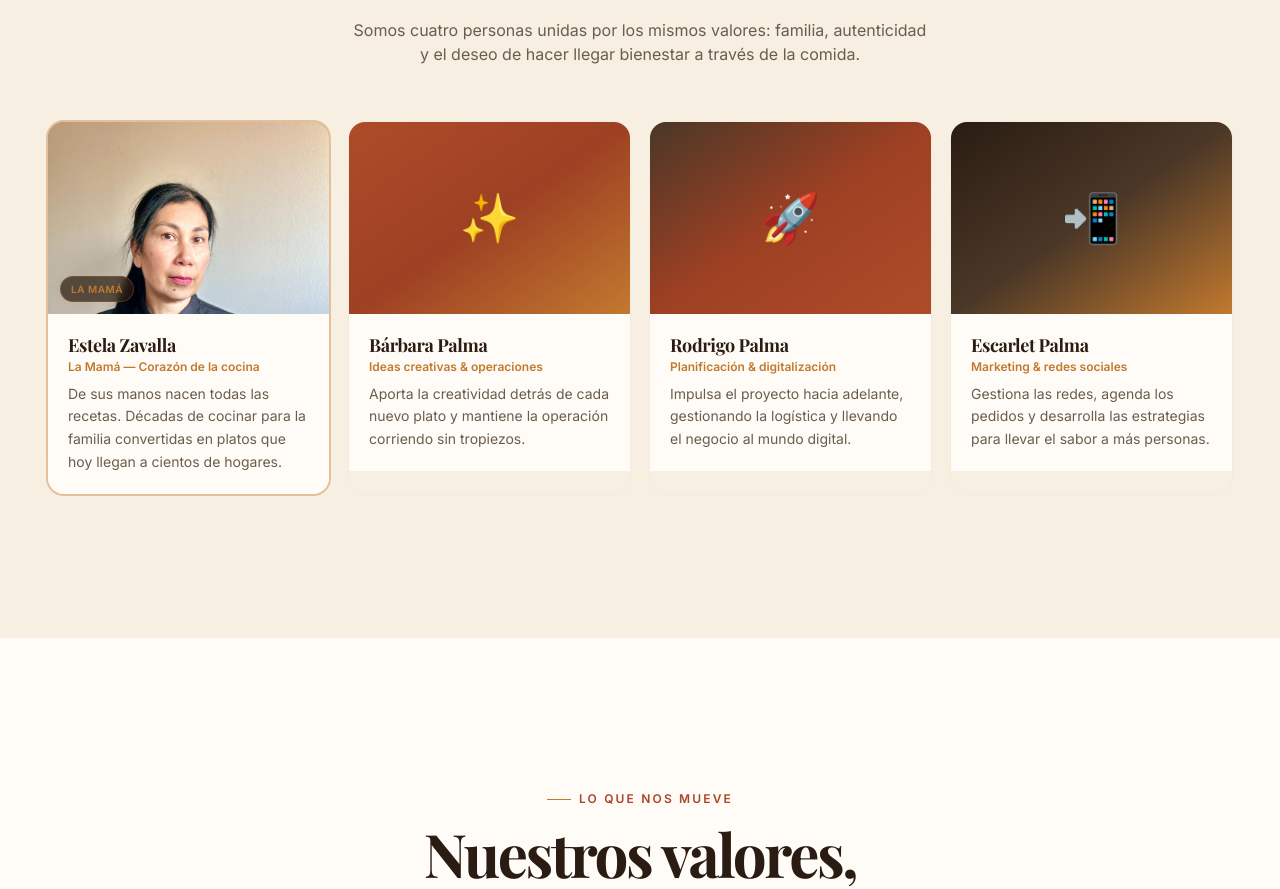
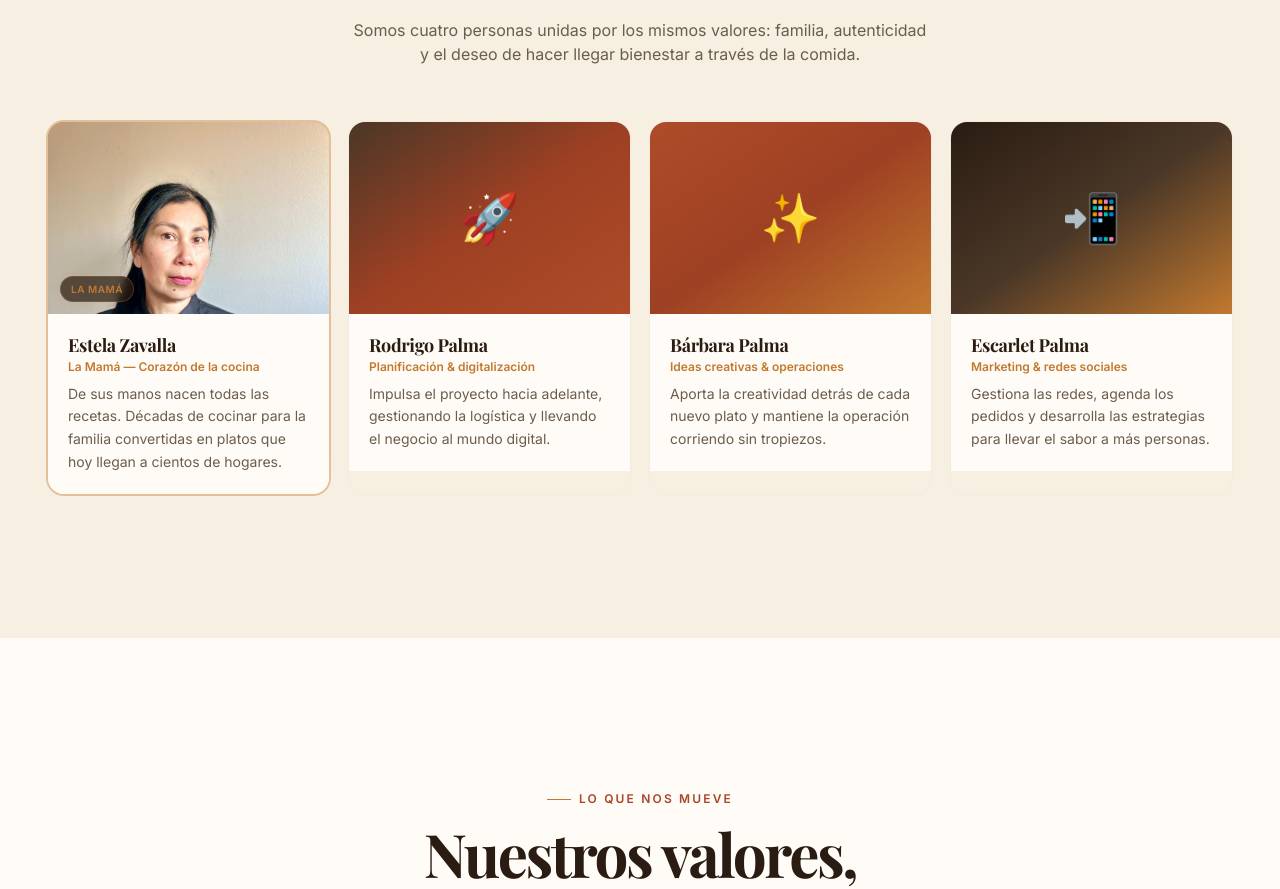
Before and after one commit to nachokm2/sabores-de-mama-site, a React (Vite) app: page /nosotros in a window 1280 px wide. Shown: the part 1833-2722 px from the top of the page. Built offline with nearby package versions, Linux system fonts and the light colour scheme; no server answers; a web font is replaced by a local one.

Commit message:
chore(nosotros): reordenar el equipo (mamá, Rodrigo, Bárbara, Escarlet)
Co-Authored-By: Claude Opus 4.8 <noreply@anthropic.com>

```diff
--- a/src/pages/Nosotros.jsx
+++ b/src/pages/Nosotros.jsx
@@ -20,18 +20,18 @@ const TEAM = [
     highlight: true,
   },
   {
+    name:     'Rodrigo Palma',
+    role:     'Planificación & digitalización',
+    text:     'Impulsa el proyecto hacia adelante, gestionando la logística y llevando el negocio al mundo digital.',
+    emoji:    '🚀',
+    gradient: 'from-bark via-ember to-terracotta',
+  },
+  {
     name:     'Bárbara Palma',
     role:     'Ideas creativas & operaciones',
     text:     'Aporta la creatividad detrás de cada nuevo plato y mantiene la operación corriendo sin tropiezos.',
     emoji:    '✨',
     gradient: 'from-terracotta via-ember to-amber',
-  },
-  {
-    name:     'Rodrigo Palma',
-    role:     'Planificación & digitalización',
-    text:     'Impulsa el proyecto hacia adelante, gestionando la logística y llevando el negocio al mundo digital.',
-    emoji:    '🚀',
-    gradient: 'from-bark via-ember to-terracotta',
   },
   {
     name:     'Escarlet Palma',
```
